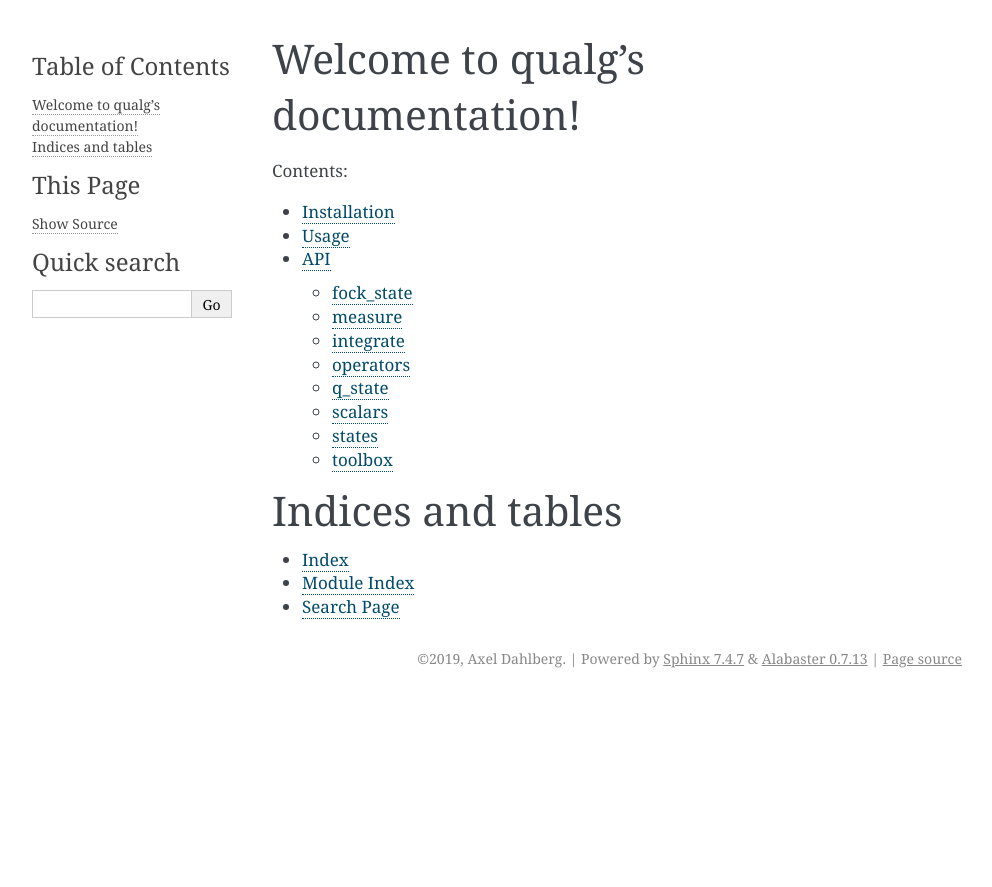
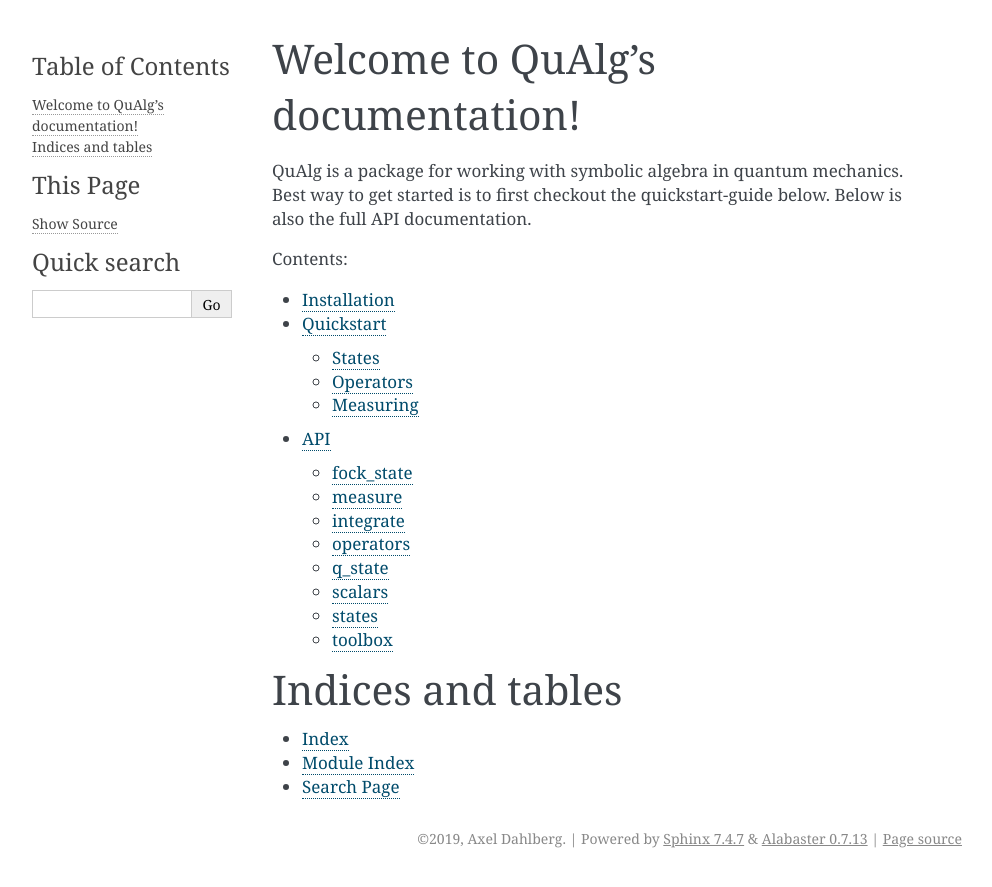
Before and after one commit to AckslD/QuAlg, a Sphinx documentation site: the page built from docs/index.rst, in a window 1280 px wide. Shown: the top 887 px of the page, without its empty margins (148-1140 px from the left). Built offline with Sphinx 7.4.7, drawn with Linux system fonts in a browser that asks for light colours.

Commit message:
Added quickstart guide

```diff
--- a/docs/conf.py
+++ b/docs/conf.py
@@ -17,7 +17,7 @@
 
 # -- Project information -----------------------------------------------------
 
-project = 'qualg'
+project = 'QuAlg'
 copyright = '2019, Axel Dahlberg'
 author = 'Axel Dahlberg'
 
@@ -38,6 +38,7 @@
     'sphinx.ext.mathjax',
     'sphinx.ext.intersphinx',
     'sphinx.ext.doctest',
+    'nbsphinx',
 ]
 napoleon_include_init_with_doc = True
 autodoc_member_order = 'bysource'
--- a/docs/index.rst
+++ b/docs/index.rst
@@ -3,15 +3,19 @@
    You can adapt this file completely to your liking, but it should at least
    contain the root `toctree` directive.
 
-Welcome to qualg's documentation!
+Welcome to QuAlg's documentation!
 ============================================
+
+QuAlg is a package for working with symbolic algebra in quantum mechanics.
+Best way to get started is to first checkout the quickstart-guide below.
+Below is also the full API documentation.
 
 .. toctree::
    :maxdepth: 2
    :caption: Contents:
 
    installation
-   usage
+   quickstart
    api
 
 
--- a/docs/requirements.txt
+++ b/docs/requirements.txt
@@ -1,2 +1,3 @@
 sphinx>=2.2.0,<3.0.0
 sphinx-rtd-theme>=0.4.3,<1.0.0
+nbsphinx>=0.5.0,<1.0.0
```
Also changed, not shown: docs/usage.rst (deleted, +0 -12 lines), docs/quickstart.ipynb (added), 1 other file.
